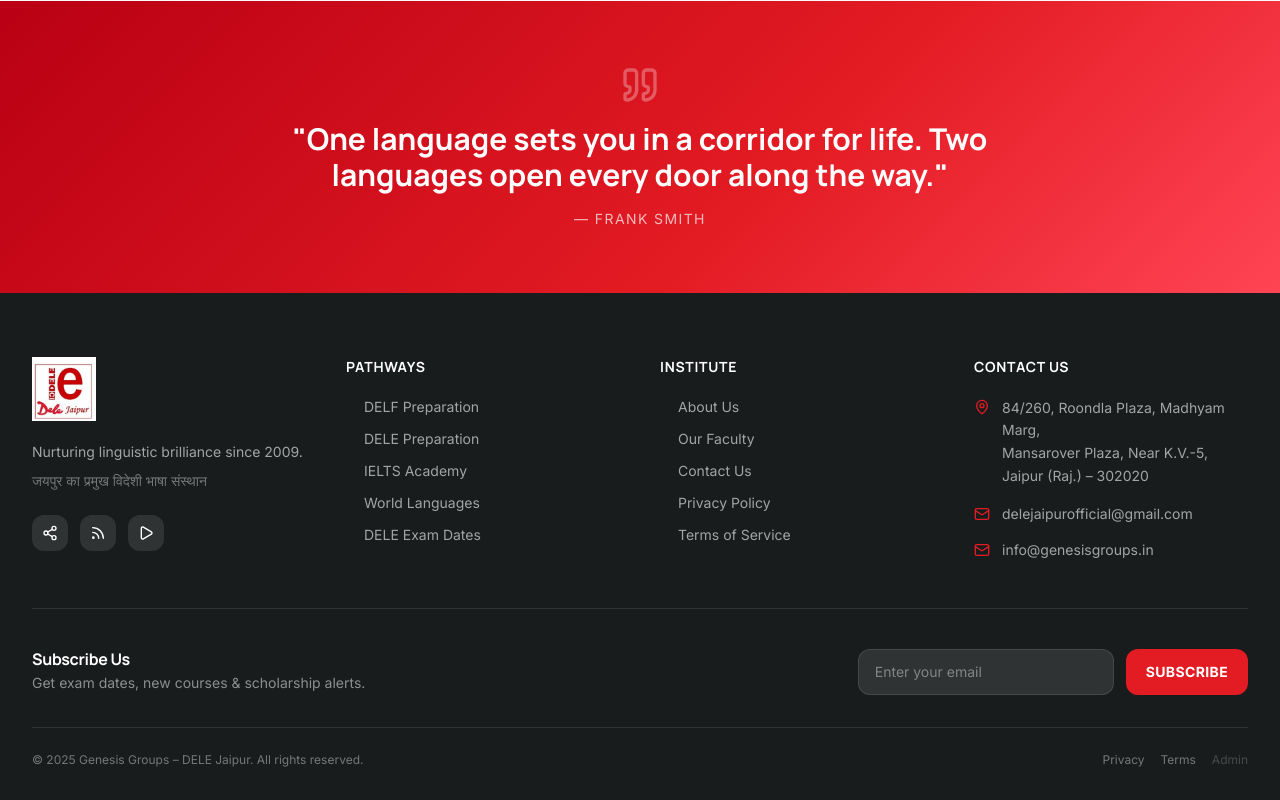
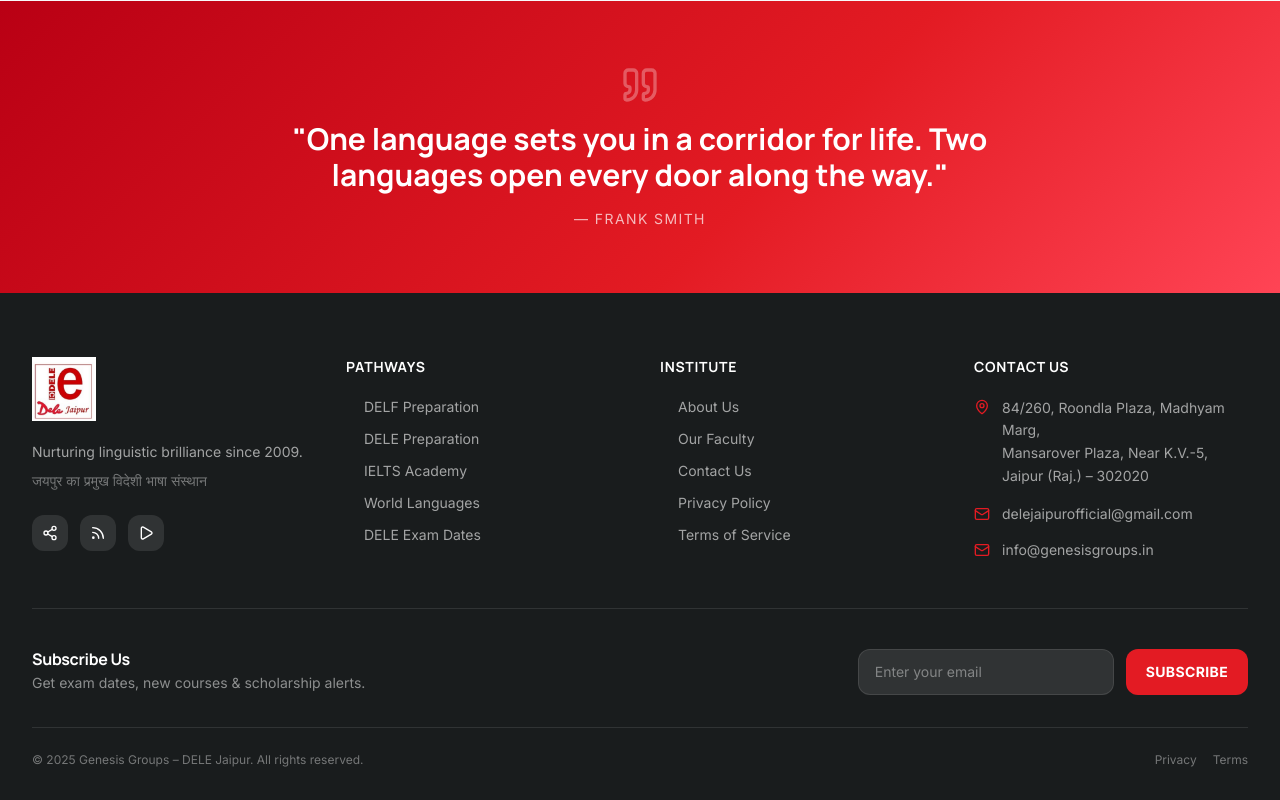
Before and after one commit to delejaipurofficial/DeleJaipur-, a React (Create React App) app: page / in a window 1280 px wide. Shown: the part 3627-4427 px from the top of the page. Built offline with nearby package versions, Linux system fonts and the light colour scheme; no server answers; the database is empty; the HTML template or start-up script is replaced by a standard one.

Commit message:
Remove admin portal link from footer

```diff
--- a/src/components/Footer.jsx
+++ b/src/components/Footer.jsx
@@ -126,7 +126,6 @@ export default function Footer() {
           <span className="flex gap-4">
             <a href="#" className="hover:text-white transition-colors">Privacy</a>
             <a href="#" className="hover:text-white transition-colors">Terms</a>
-            <Link to="/admin-portal" className="hover:text-white transition-colors opacity-50 hover:opacity-100">Admin</Link>
           </span>
         </div>
       </div>
```
